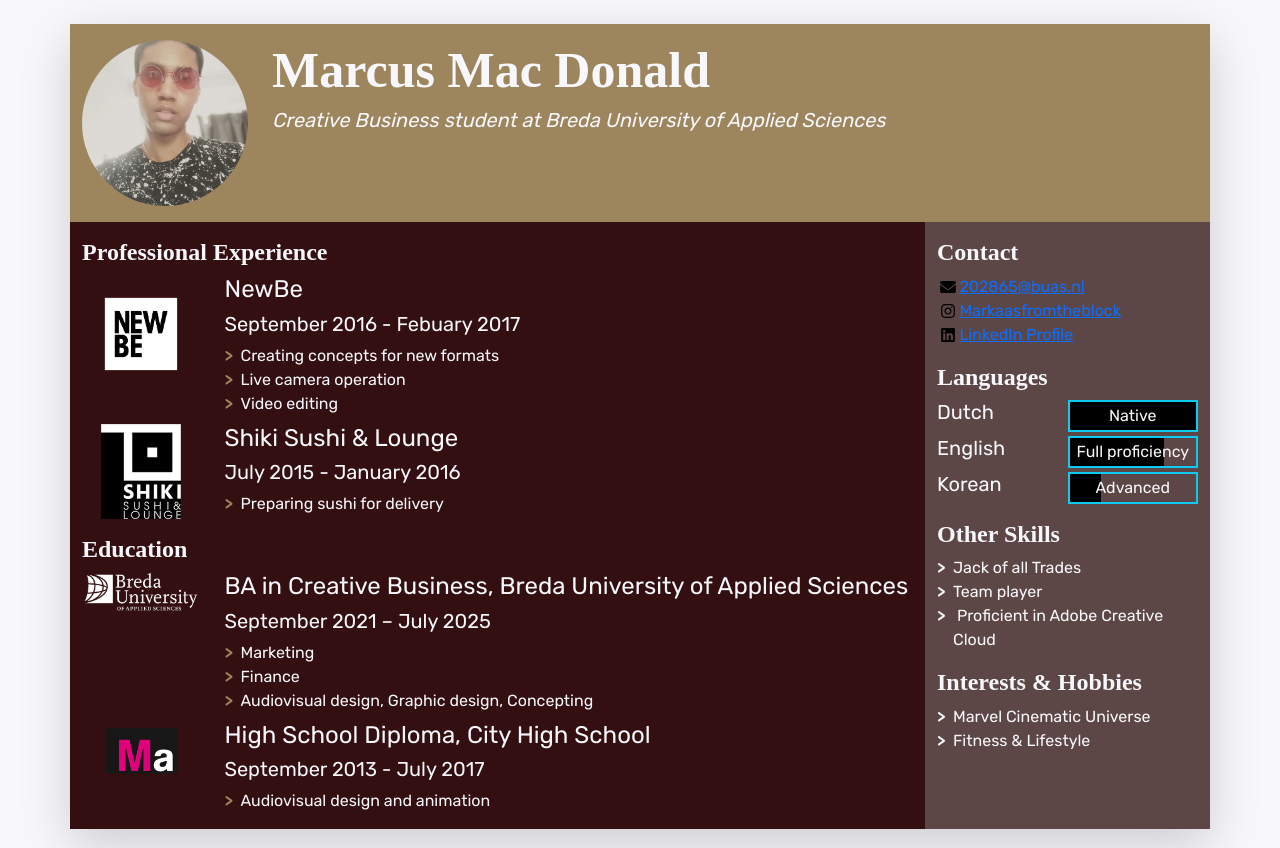
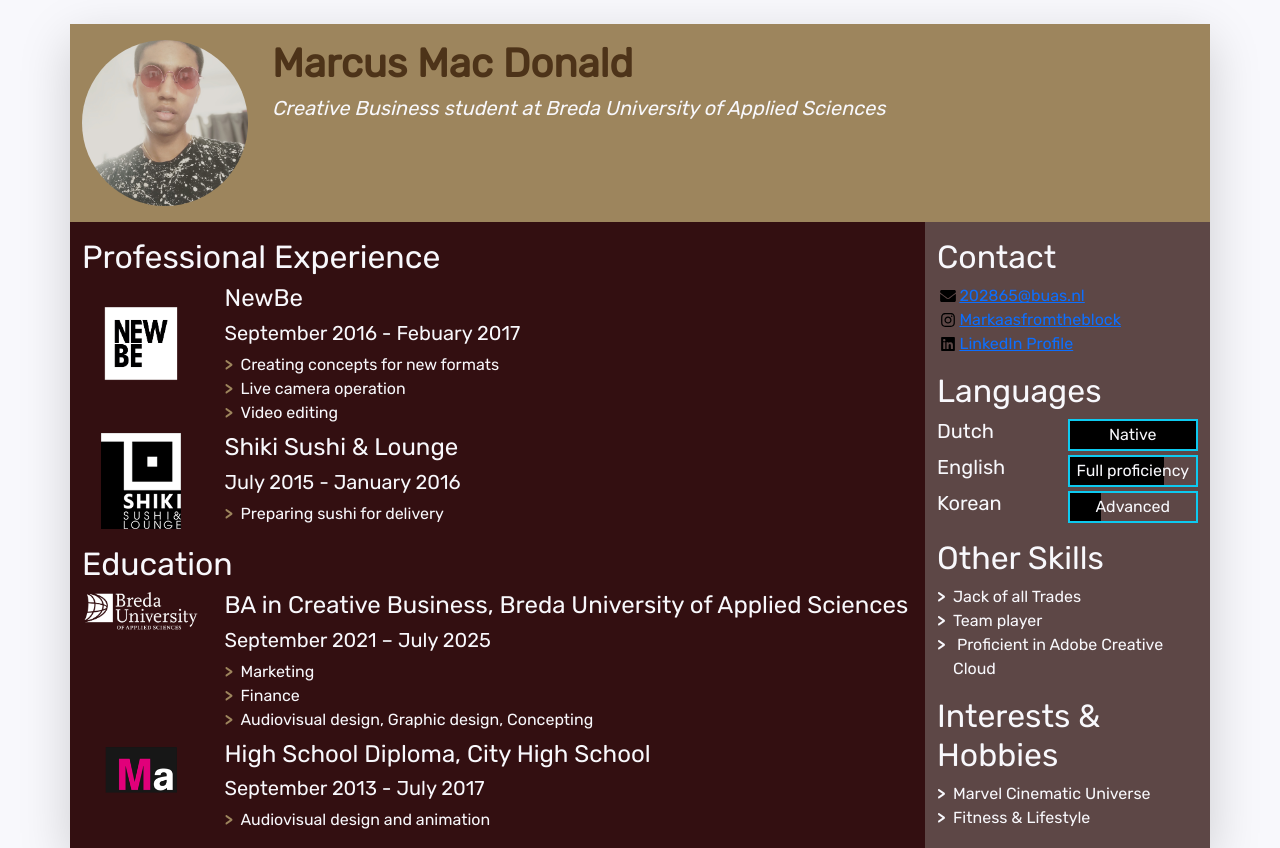
Before and after one commit to MarcusMacDonald1996/MyCV, a plain HTML site: page index.html in a window 1280 px wide. Shown: the top 848 px of the page. Drawn offline with nearby package versions, Linux system fonts and the light colour scheme.

Commit message:
Final Version
Changed fonts

```diff
--- a/css/styles.css
+++ b/css/styles.css
@@ -3,7 +3,13 @@
 /* Import declaration to use Google Fonts - check https://fonts.google.com/ for details */
 @import url('https://fonts.googleapis.com/css2?family=Rubik:wght@300;400&display=swap');
 
+
 /* Styles for the body */
+
+@font-face {
+	font-family: 'Anton';
+	src: url('https://fonts.googleapis.com/css2?family=Anton&family=Rubik:wght@300;400&display=swap');
+}
 
 body {
 	font-family: "Rubik", Roboto, "Segoe UI", "Helvetica Neue", Helvetica, Arial, sans-serif;
@@ -49,15 +55,9 @@ body {
 	height: 1em;
 	flex-basis: 1.4em;
 }
-.title {
-    font-weight: bold;
-    font-size: 50px;
-    font-family: "Abril Fatface", "Bebas Neue Regular", "Bebas Neue Book", "Bebas Neue Bold", Elmono, "LEMON MILK", "LEMON MILK Bold", "LEMON MILK Light", "LEMON MILK Medium";
-}
-.title-small {
-    font-family: "Abril Fatface", "Bebas Neue Regular", "Bebas Neue Book", "Bebas Neue Bold", Elmono, "LEMON MILK", "LEMON MILK Bold", "LEMON MILK Light", "LEMON MILK Medium";
-    font-weight: bold;
-    font-size: 24px;
-}
 .language-progress {
 	background-color: #000000 !important}
+
+.color {
+	color:#4D3319
+}
--- a/index.html
+++ b/index.html
@@ -54,7 +54,7 @@
           A container to wrap around your name and tagline. Full-width at small size, then columns of increasing size.
         -->
         <div class="col-12 col-sm-8 col-md-9 col-lg-10 my-3 header-content">
-          <h1 class="fw-bolder title">Marcus Mac Donald&nbsp;&nbsp;</h1>
+          <h1 class="fw-bolder color marcus-education">Marcus Mac Donald&nbsp;&nbsp;</h1>
           <h5 class="fst-italic tagline">Creative Business student at Breda University of Applied Sciences</h5>
         </div>
       </header>
@@ -75,7 +75,7 @@
             <section> is yet another semantic element. The first one is for professional experience.
           -->
           <section class="my-3 biography-section">
-            <h2 class="title-small">Professional Experience</h2>
+            <h2 class="marcus-education">Professional Experience</h2>
             <!--
               Each list item (li) in the unordered list (ul) below will be one job.
               "list-unstyled" is a class that hides the bullet points of a list.
@@ -122,7 +122,7 @@
           <!-- We're done with jobs, let's move on to schools -->
 
           <section class="my-3 biography-section">
-            <h2 class="title-small">Education</h2>
+            <h2 class="marcus-education" id="marcus-education">Education</h2>
             <ul class="biography-list list-unstyled">
 
               <!-- Top item in education. And by "top", I mean a Bachelor in Creative Business at BUas. -->
@@ -171,7 +171,7 @@
 
           <!-- The first block will be contact details -->
           <section class="my-3 aside-section">
-            <h2 class="title-small">Contact</h2>
+            <h2 class="marcus-education">Contact</h2>
             <!--
               A list of all your contact details.
               There are more icons in the images/icons folder, have a look if you want to add your LinkedIn or TikTok profile.
@@ -206,7 +206,7 @@
           <!-- End of contact details, moving on to languages -->
 
           <section class="my-3 aside-section">
-            <h2 class="title-small">Languages</h2>
+            <h2 class="marcus-education">Languages</h2>
             <!-- Each item in the list is a language. Modify, add or remove depending on what you speak -->
             <ul class="language-list list-unstyled">
               <li class="language-item d-flex mb-1">
@@ -239,7 +239,7 @@
           <!-- End of contact details, moving on to other skills -->
 
           <section class="my-3 aside-section">
-            <h2 class="title-small">Other Skills</h2>
+            <h2 class="marcus-education">Other Skills</h2>
             <ul class="skill-list list-unstyled">
               <li class="skill-item">Jack of all Trades&nbsp;&nbsp;</li>
               <li class="skill-item">Team player&nbsp; &nbsp;&nbsp;</li>
@@ -250,7 +250,7 @@
           <!-- End of other skills, moving on to interest and hobbies -->
 
           <section class="my-3 aside-section">
-            <h2 class="title-small">Interests &amp; Hobbies</h2>
+            <h2 class="marcus-education">Interests &amp; Hobbies</h2>
             <ul class="skill-list list-unstyled">
               <li class="skill-item">Marvel Cinematic Universe&nbsp;&nbsp;&nbsp;</li>
               <li class="skill-item">Fitness &amp; Lifestyle&nbsp;&nbsp;</li>
```
